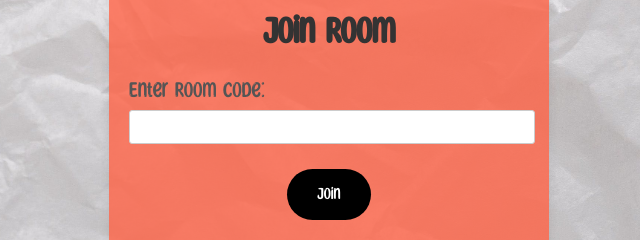
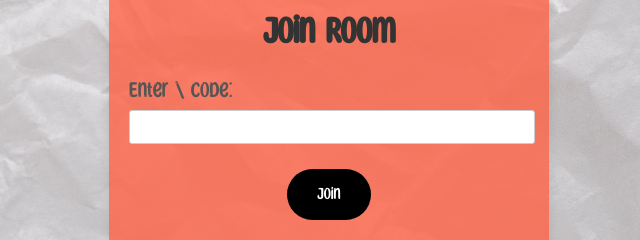
Before and after one commit to veronicahoyek/nameanimalthing, a plain HTML site: page html/joinroom.html in a window 1280 px wide. Shown: the part 335-575 px from the top of the page, 311-951 px from the left. Drawn offline with Linux system fonts and the light colour scheme.

Commit message:
test commit

```diff
--- a/html/joinroom.html
+++ b/html/joinroom.html
@@ -21,7 +21,7 @@
             <h2>Join Room</h2>
             <form class="join-room-form">
                 <div class="form-group">
-                    <label for="room-code">Enter Room Code:</label>
+                    <label for="room-code">Enter \ Code:</label>
                     <input type="text" id="room-code" name="room-code" required>
                 </div>
                 <div class="form-group">
```
